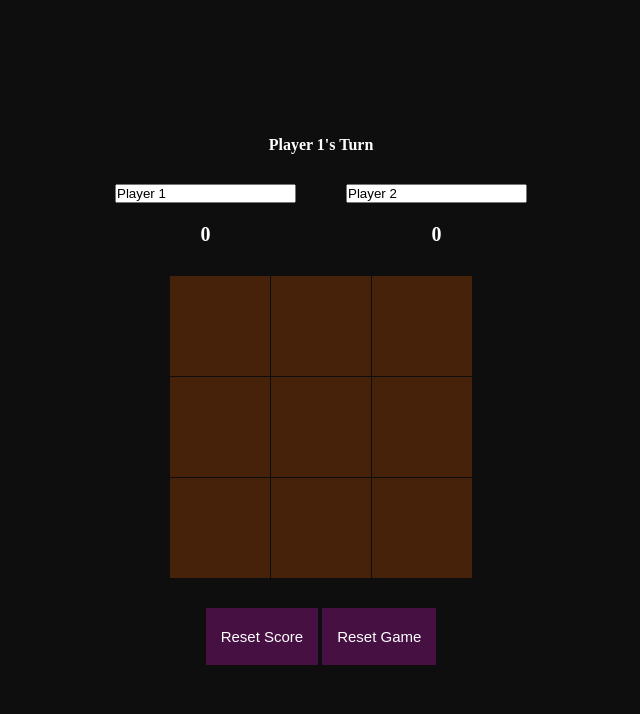
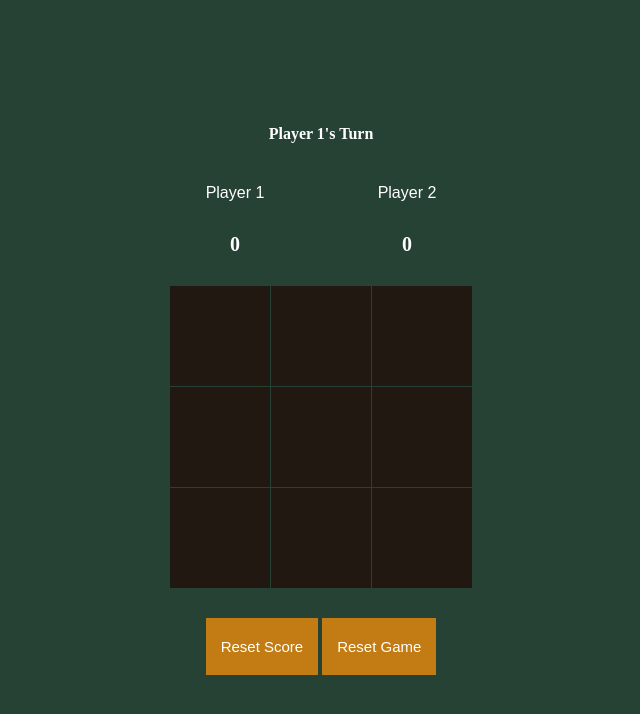
Before and after one commit to vbv-nyk/tictactoe, a plain HTML site: page index.html in a window 1280 px wide. Shown: the whole page, without its empty margins (319-959 px from the left). Drawn offline with Linux system fonts and the light colour scheme.

Commit message:
Update UI

```diff
--- a/styles.css
+++ b/styles.css
@@ -7,7 +7,7 @@ body{
     display: flex;
     height: 100vh;
     max-height: 100vh;
-    background-color: rgb(15, 14, 14);
+    background-color: rgb(38, 66, 53);
     flex-direction: column;
     align-items: center;
     justify-content: center;
@@ -32,6 +32,20 @@ body{
     gap: 20px;
 }
 
+input[type="text"]{
+    background-color: transparent;
+    border: none;
+    text-align: center;
+    color: white;
+    font-size: 16px;
+    border: 1px transparent solid;
+    padding: 10px;
+    width: 100px;
+}
+
+input[type="text"]:hover{
+    border: 1px white solid;
+}
 .player .score{
     font-size: 20px;
     text-align: center;
@@ -49,7 +63,7 @@ body{
     justify-content: center;
     color: white;
     font-weight: 2000;
-    background-color: rgb(71, 34, 10)
+    background-color: rgb(34, 24, 18)
 }
 
 .options-container button{
@@ -57,5 +71,5 @@ body{
     padding: 20px 15px;
     font-size: 15px;
     color: white;
-    background-color: rgb(70, 16, 67);
+    background-color: rgb(194, 124, 19);
 }
```
